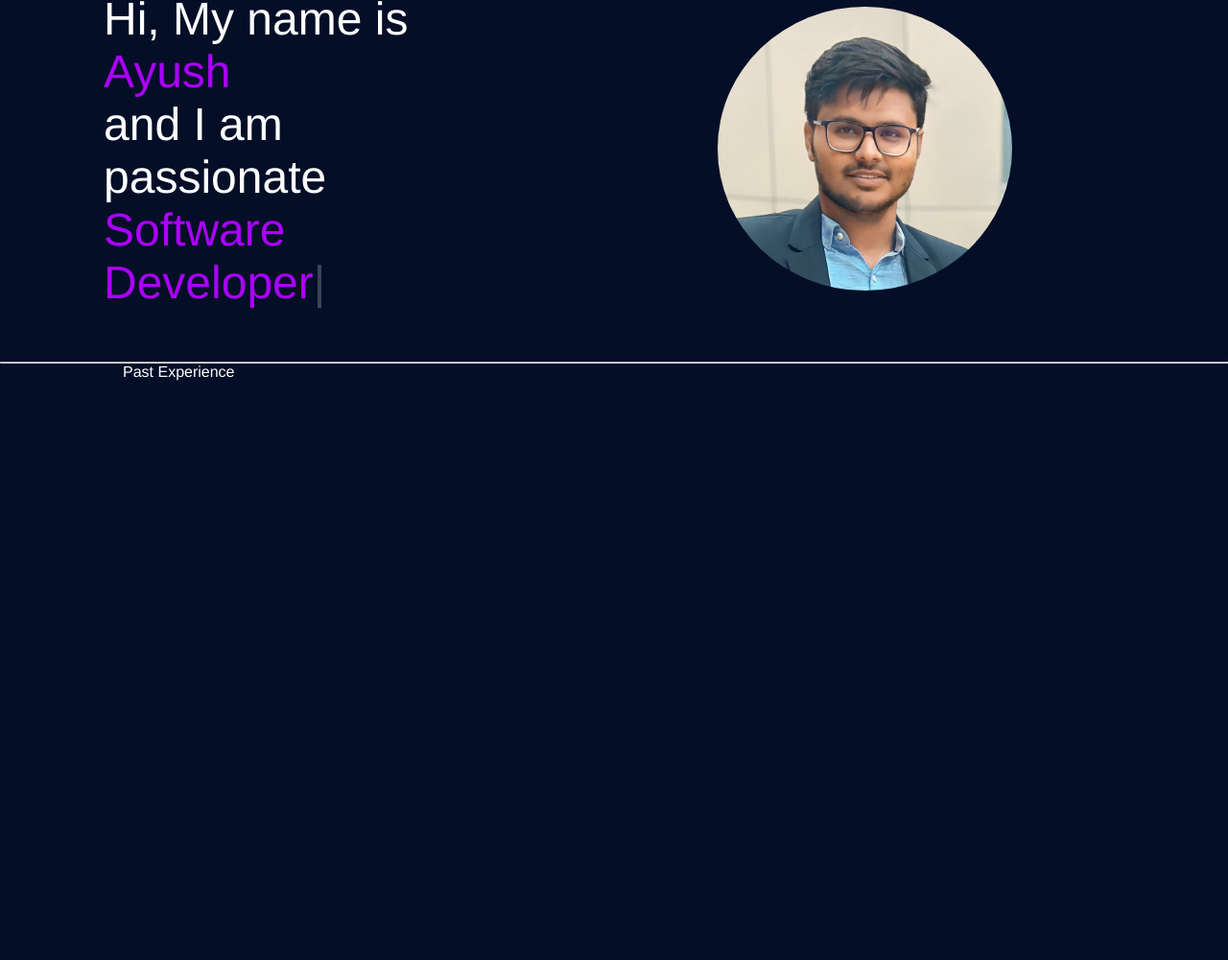
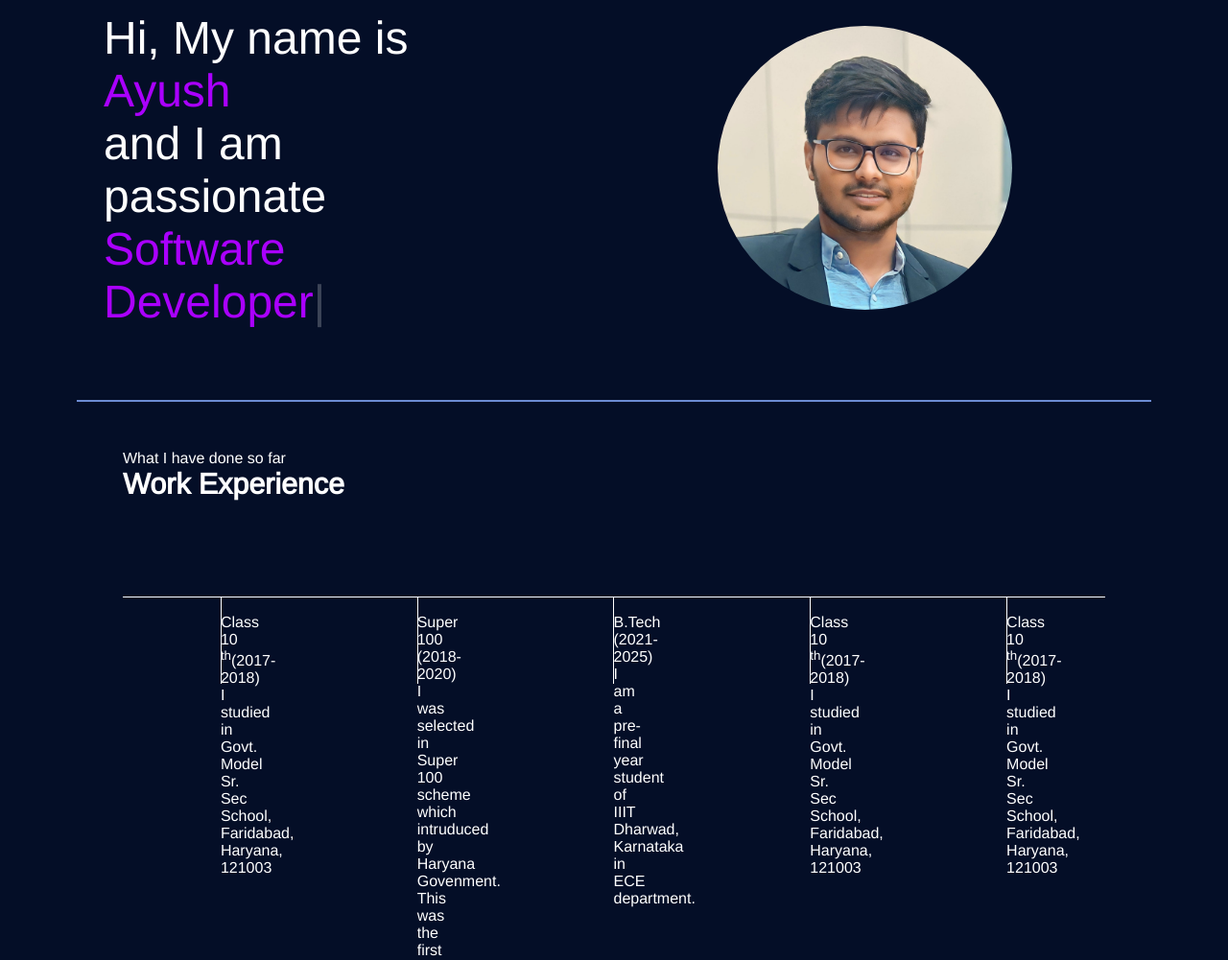
Before and after one commit to ayushdubey025/Portfolio, a plain HTML site: page port.html in a window 1280 px wide. Shown: the part 143-1144 px from the top of the page at 96% size. Before the commit the page ends 800 px from the top, so only its background shows below. Drawn offline with nearby package versions, Linux system fonts and the light colour scheme.

Commit message:
work experiance part 1

```diff
--- a/port.html
+++ b/port.html
@@ -1,36 +1,38 @@
 <!DOCTYPE html>
 <html lang="en">
   <head>
-    <meta charset="UTF-8">
-    <meta name="viewport" content="width=device-width, initial-scale=1.0">
-    <link rel="preconnect" href="https://fonts.googleapis.com">
-<link rel="preconnect" href="https://fonts.gstatic.com" crossorigin>
-<link href="https://fonts.googleapis.com/css2?family=Arimo&display=swap" rel="stylesheet">
+    <meta charset="UTF-8" />
+    <meta name="viewport" content="width=device-width, initial-scale=1.0" />
+    <link rel="preconnect" href="https://fonts.googleapis.com" />
+    <link rel="preconnect" href="https://fonts.gstatic.com" crossorigin />
+    <link
+      href="https://fonts.googleapis.com/css2?family=Arimo&display=swap"
+      rel="stylesheet"
+    />
     <!-- <link rel="stylesheet" href="port.css"> -->
     <title>Portfolio</title>
 
     <style>
       /* Prime Categories to style */
 
-        *{
-    margin:0;
+      * {
+        margin: 0;
         padding: 0;
       }
 
-body{
+      body {
         background-color: rgb(4, 14, 39);
-    font-family: 'Arimo', sans-serif;
+        font-family: "Arimo", sans-serif;
         color: rgb(255, 255, 255);
       }
 
-
       /*        Header   */
 
-nav{
+      nav {
         display: flex;
-    justify-content:space-around;
-    align-items:center;
-    background-color:rgb(22, 39, 87);
+        justify-content: space-around;
+        align-items: center;
+        background-color: rgb(22, 39, 87);
         height: 80px;
       }
 
@@ -38,79 +40,97 @@ nav{
     margin: 20px;
 } */
 
-nav ul{
-    display:flex;
+      nav ul {
+        display: flex;
         justify-content: center;
-
-
       }
 
-nav ul li{
+      nav ul li {
         list-style: none;
         margin: 0 15px;
       }
 
-nav ul li a{
+      nav ul li a {
         text-decoration: none;
         color: white;
       }
 
-nav ul li a:hover{
+      nav ul li a:hover {
         color: rgb(108, 61, 234);
         font-size: 1.2rem;
       }
 
-.left{
+      .left {
         font-size: 1.5rem;
       }
       /* Main */
 
-.firstsection{
+      .firstsection {
         display: flex;
         justify-content: space-around;
-    margin:30px 0;
+        margin: 50px 0;
         align-items: center;
-
-
       }
-.firstsection > div{
+      .firstsection > div {
         width: 30%;
       }
 
-.leftsection{
+      .leftsection {
         font-size: 3rem;
-
       }
 
-.rightsection{
-
-    margin:40px;
+      .rightsection {
+        margin: 40px;
       }
-.rightsection img{
-    height:100% ;
-    width:80%;
-    border-radius:100%;
+      .rightsection img {
+        height: 100%;
+        width: 80%;
+        border-radius: 100%;
       }
-.purple{
+      .purple {
         color: rgb(170, 0, 255);
       }
 
-#element{
+      #element {
         color: rgb(170, 0, 255);
       }
 
-.secondsection{
+      main hr {
+        border: 0;
+        background: #6c8cd3;
+        margin: 50px 80px;
+        height: 1.4px;
+      }
+      .secondsection {
         max-width: 80vw;
+        height: 80vh;
         margin: auto;
+      }
+
+      .secondsection h1 {
+        font-size: 1.9rem;
+      }
+      .secondsection .box {
+        height: 1px;
+        width: 80vw;
+        background: white;
+        margin: 100px 0;
+        display: flex;
+        justify-content: space-around;
+      }
+
+      .secondsection .vertical {
+        height: 91px;
+        width: 1px;
+        background: white;
+        /* margin: 0px; */
       }
     </style>
   </head>
   <body>
     <header>
       <nav>
-            <div class="left">
-                Ayush's Portfolio
-            </div>
+        <div class="left">Ayush's Portfolio</div>
         <div class="right">
           <ul>
             <li><a href="./">Home</a></li>
@@ -120,7 +140,6 @@ nav ul li a:hover{
             <li><a href="./">Contact Me</a></li>
           </ul>
         </div>
-
       </nav>
     </header>
 
@@ -133,23 +152,73 @@ nav ul li a:hover{
             <!-- <div>Web Developer</div> -->
             <!-- Element to contain animated typing -->
             <span id="element"></span>
-
           </div>
         </div>
         <div class="rightsection">
-                <img src="./biopic.jpg" alt="Ayush Dubey's Profile">
+          <img src="./biopic.jpg" alt="Ayush Dubey's Profile" />
         </div>
       </section>
-<hr/>
+
+      <hr />
+
       <section class="secondsection">
-            <hi>Past Experience</hi>
+        <span class="text-grey">What I have done so far</span>
+        <h1>Work Experience</h1>
+        <div class="box">
+          <div class="vertical">
+            <img src="" alt="" />
+            <div class="verticle-title">Class 10 <sup>th</sup>(2017-2018)</div>
+            <div class="verticle-desc">
+              I studied in Govt. Model Sr. Sec School, Faridabad, Haryana,
+              121003
+            </div>
+          </div>
+          <div class="vertical">
+            <img src="" alt="" />
+            <div class="verticle-title">Super 100 (2018-2020)</div>
+            <div class="verticle-desc">
+              I was selected in Super 100 scheme which intruduced by Haryana
+              Govenment. This was the first time in Haryana in 2018. In this
+              scheme government choose only 100 student from Haryana state for
+              preparing JEE and NEET. It was for poor students who want to study
+              and see big dream but they can't pay big for competative exams.
+              And for those students who studied 10
+              <sup>th</sup> class in government school and their marks must be
+              more than 80% in class 10 <sup>th</sup>. I was preparing for JEE
+              exams.
+            </div>
+          </div>
+          <div class="vertical">
+            <img src="" alt="" />
+            <div class="verticle-title">B.Tech (2021-2025)</div>
+            <div class="verticle-desc">
+              I am a pre-final year student of IIIT Dharwad, Karnataka in ECE department.
+            </div>
+          </div>
+          <div class="vertical">
+            <img src="" alt="" />
+            <div class="verticle-title">Class 10 <sup>th</sup>(2017-2018)</div>
+            <div class="verticle-desc">
+              I studied in Govt. Model Sr. Sec School, Faridabad, Haryana,
+              121003
+            </div>
+          </div>
+          <div class="vertical">
+            <img src="" alt="" />
+            <div class="verticle-title">Class 10 <sup>th</sup>(2017-2018)</div>
+            <div class="verticle-desc">
+              I studied in Govt. Model Sr. Sec School, Faridabad, Haryana,
+              121003
+            </div>
+          </div>
+        </div>
       </section>
     </main>
     <script src="https://unpkg.com/typed.js@2.1.0/dist/typed.umd.js"></script>
     <!-- Setup and start animation! -->
     <script>
-    var typed = new Typed('#element', {
-      strings: ['Web Developer', 'Software Developer'],
+      var typed = new Typed("#element", {
+        strings: ["Web Developer", "Software Developer"],
         typeSpeed: 50,
       });
     </script>
```
Lines whose indentation alone changed are shown as unchanged.
